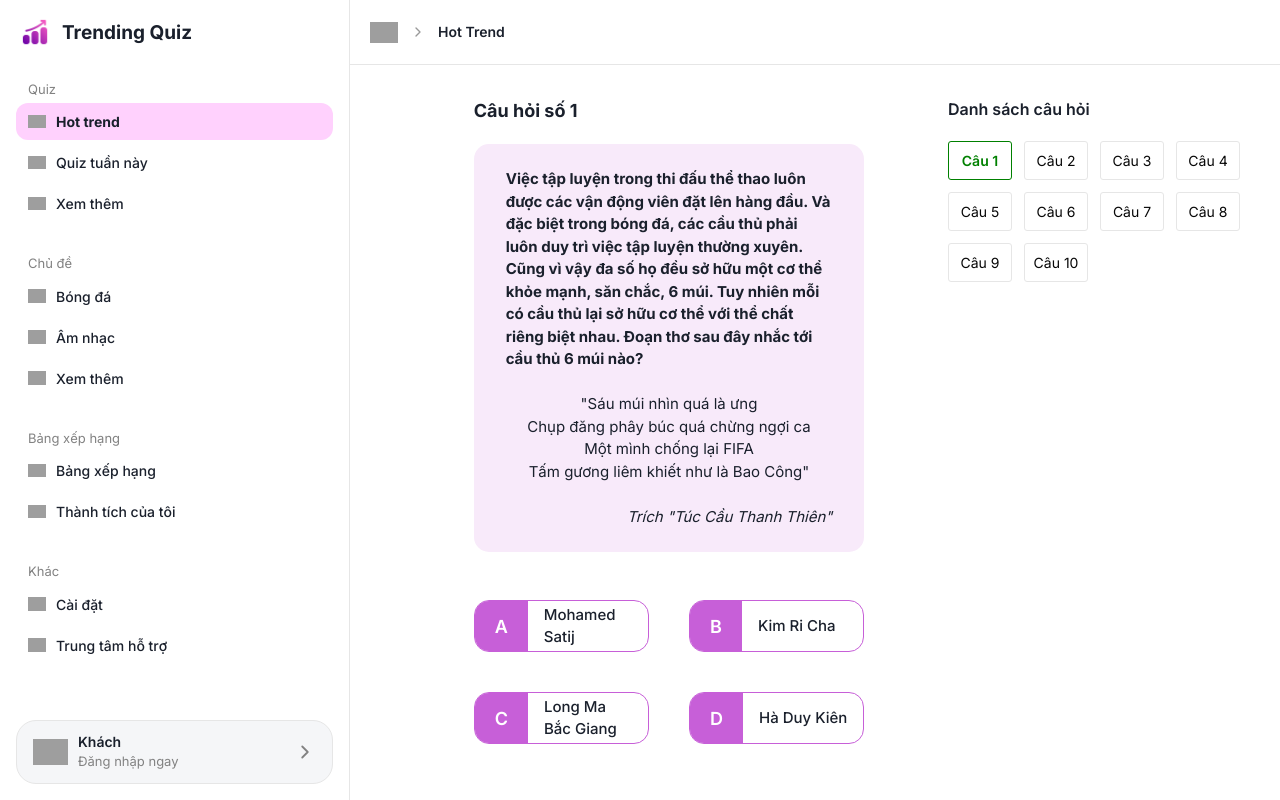
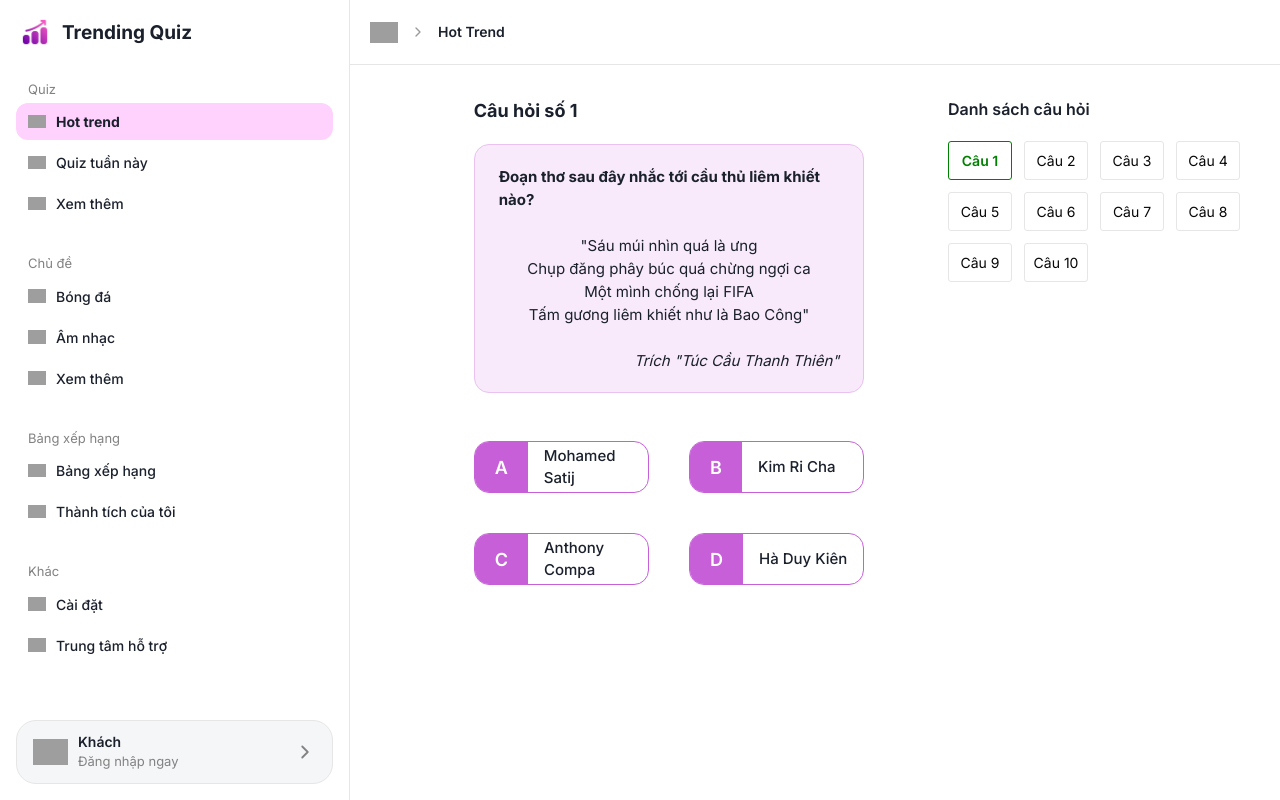
Before and after one commit to ducnguyenhong/trending-quiz, a Next.js app: page /quiz/abc in a window 1280 px wide. Built offline with nearby package versions, Linux system fonts and the light colour scheme; grey boxes are pictures that could not be loaded.

Commit message:
Update UI

```diff
--- a/src/app/quiz/[slug]/_component/answer-item.tsx
+++ b/src/app/quiz/[slug]/_component/answer-item.tsx
@@ -1,18 +1,37 @@
 import { Answer } from '@/types/question.type';
-import { Box, Flex, GridItem, Text } from '@chakra-ui/react';
-import { memo } from 'react';
+import { Box, Flex, GridItem, Spinner, Text } from '@chakra-ui/react';
+import { memo, useState } from 'react';
 
 interface Props {
   index: number;
   item: Answer;
+  onAnswerSelect: (answer: Answer, isCorrect: boolean) => void;
 }
 
 const AnswerItem: React.FC<Props> = (props) => {
-  const { index, item } = props;
+  const { index, item, onAnswerSelect } = props;
   const { content, isCorrect, explain } = item;
+  const [loading, setLoading] = useState<boolean>(false);
 
   return (
-    <GridItem border="1px solid #c75fd8" borderRadius={15} cursor="pointer" overflow="hidden" data-group>
+    <GridItem
+      border="1px solid #c75fd8"
+      borderRadius={15}
+      cursor="pointer"
+      overflow="hidden"
+      data-group
+      onClick={() => {
+        if (loading) {
+          return;
+        }
+        setLoading(true);
+
+        setTimeout(() => {
+          setLoading(false);
+          onAnswerSelect(item, isCorrect);
+        }, 1500);
+      }}
+    >
       <Flex align="center" flex={1} h="50px">
         <Flex px={5} bgColor="#c75fd8" h="full" direction="column" align="center" justify="center">
           <Text color="#FFF" fontSize={18} fontWeight={600}>
@@ -20,17 +39,19 @@ const AnswerItem: React.FC<Props> = (props) => {
           </Text>
         </Flex>
         <Flex
+          flex={1}
+          h="full"
+          _groupHover={{ bgColor: '#ffe6fe' }}
+          transitionDuration="250ms"
+          justify="space-between"
+          align="center"
           px={4}
           py={4}
-          flex={1}
-          h="full"
-          direction="column"
-          align="flex-start"
-          justify="center"
-          _groupHover={{ bgColor: '#ffe6fe' }}
-          transitionDuration="250ms"
         >
-          <Box fontWeight={500} fontSize={15} dangerouslySetInnerHTML={{ __html: content }} />
+          <Flex direction="column" align="flex-start" justify="center">
+            <Box fontWeight={500} fontSize={15} dangerouslySetInnerHTML={{ __html: content }} />
+          </Flex>
+          {loading && <Spinner size="sm" color="#c75fd8" />}
         </Flex>
       </Flex>
     </GridItem>
--- a/src/app/quiz/[slug]/_component/question-item.tsx
+++ b/src/app/quiz/[slug]/_component/question-item.tsx
@@ -1,11 +1,22 @@
+import { Answer } from '@/types/question.type';
 import { QUESTION_LIST } from '@/utils/const';
 import { Box, Flex, Grid, Text } from '@chakra-ui/react';
-import { memo } from 'react';
+import { memo, useCallback, useState } from 'react';
 import AnswerItem from './answer-item';
 
 const QuestionItem: React.FC = () => {
   const item = QUESTION_LIST[0];
   const { question, answers } = item;
+  const correctAnswer = answers.find((i) => !!i.isCorrect);
+  const [showResult, setShowResult] = useState<boolean>(false);
+  const [isAnswerCorrect, setIsAnswerCorrect] = useState<boolean>(false);
+  const [incorrectAnswer, setIncorrectAnswer] = useState<Answer | undefined>();
+
+  const onAnswerSelect = useCallback((answer: Answer, isCorrect: boolean) => {
+    setIsAnswerCorrect(isCorrect);
+    setShowResult(true);
+    setIncorrectAnswer(isCorrect ? undefined : answer);
+  }, []);
 
   return (
     <Box w="70%" mx="auto">
@@ -13,17 +24,35 @@ const QuestionItem: React.FC = () => {
         Câu hỏi số 1
       </Text>
 
-      <Flex direction="column" bgColor="#f8eafa" px={8} py={6} borderRadius={15} mt={5}>
-        <Box fontSize={15} dangerouslySetInnerHTML={{ __html: question }} />
+      <Flex direction="column" bgColor="#f8eafa" px={6} py={5} borderRadius={15} mt={5} border="1px solid #eac1f0">
+        <Box fontSize={15} lineHeight="23px" dangerouslySetInnerHTML={{ __html: question }} />
       </Flex>
 
       <Flex w="full" mt={12}>
         <Grid templateColumns="repeat(2, 1fr)" w="full" gap={10}>
           {answers.map((ans, andIdx) => {
-            return <AnswerItem key={andIdx} index={andIdx} item={ans} />;
+            return <AnswerItem key={andIdx} index={andIdx} item={ans} onAnswerSelect={onAnswerSelect} />;
           })}
         </Grid>
       </Flex>
+
+      {showResult && (
+        <Box mt={10}>
+          {isAnswerCorrect ? (
+            <Text color="green" fontSize={20} fontWeight={700}>
+              Chính xác!
+            </Text>
+          ) : (
+            <Text color="red" fontSize={20} fontWeight={700}>
+              Sai rồi!
+            </Text>
+          )}
+
+          <Box mt={3}>
+            {isAnswerCorrect ? <Text>{correctAnswer?.explain}</Text> : <Text>{incorrectAnswer?.explain}</Text>}
+          </Box>
+        </Box>
+      )}
 
       {/* <Flex mt={16} justify="center">
         <Button colorScheme="green" px={16} py={6}>
--- a/src/utils/const.ts
+++ b/src/utils/const.ts
@@ -3,27 +3,28 @@ import { Question } from '@/types/question.type';
 export const QUESTION_LIST: Question[] = [
   {
     id: '1',
-    question: `<p><strong>Việc tập luyện trong thi đấu thể thao luôn được các vận động viên đặt lên hàng đầu. Và đặc biệt trong bóng đá, các cầu thủ phải luôn duy trì việc tập luyện thường xuyên. Cũng vì vậy đa số họ đều sở hữu một cơ thể khỏe mạnh, săn chắc, 6 múi. Tuy nhiên mỗi có cầu thủ lại sở hữu cơ thể với thể chất riêng biệt nhau. Đoạn thơ sau đây nhắc tới cầu thủ 6 múi nào?</strong></p><p><strong><br></strong></p><p style=\"text-align: center\">\"Sáu múi nhìn quá là ưng<br>Chụp đăng phây búc quá chừng ngợi ca<br>Một mình chống lại FIFA<br>Tấm gương liêm khiết như là Bao Công\"</p><p style=\"text-align: right\"><br></p><p style=\"text-align: right; font-style: italic\">Trích \"Túc Cầu Thanh Thiên\"</p>`,
+    question: `<p><strong>Đoạn thơ sau đây nhắc tới cầu thủ liêm khiết nào?</strong></p><p><strong><br></strong></p><p style=\"text-align: center\">\"Sáu múi nhìn quá là ưng<br>Chụp đăng phây búc quá chừng ngợi ca<br>Một mình chống lại FIFA<br>Tấm gương liêm khiết như là Bao Công\"</p><p style=\"text-align: right\"><br></p><p style=\"text-align: right; font-style: italic\">Trích \"Túc Cầu Thanh Thiên\"</p>`,
     answers: [
       {
         content: 'Mohamed Satij',
-        isCorrect: true,
-        explain: 'BBB'
+        isCorrect: false,
+        explain: 'Danh hiệu liêm khiết không thuộc về cầu thủ này'
       },
       {
         content: 'Kim Ri Cha',
         isCorrect: true,
-        explain: 'BBB'
+        explain:
+          'Kim Ri Cha (7 chọ) được xem là cầu thủ liêm khiết nhất trong lịch sử bóng đá. Bài thơ "Túc Cầu Thanh Thiên" chính là nói về cầu thủ này'
       },
       {
-        content: 'Long Ma Bắc Giang',
-        isCorrect: true,
-        explain: 'BBB'
+        content: 'Anthony Compa',
+        isCorrect: false,
+        explain: 'Danh hiệu liêm khiết không thuộc về cầu thủ này'
       },
       {
         content: 'Hà Duy Kiên',
-        isCorrect: true,
-        explain: 'BBB'
+        isCorrect: false,
+        explain: 'Danh hiệu liêm khiết không thuộc về cầu thủ này'
       }
     ]
   }
```
